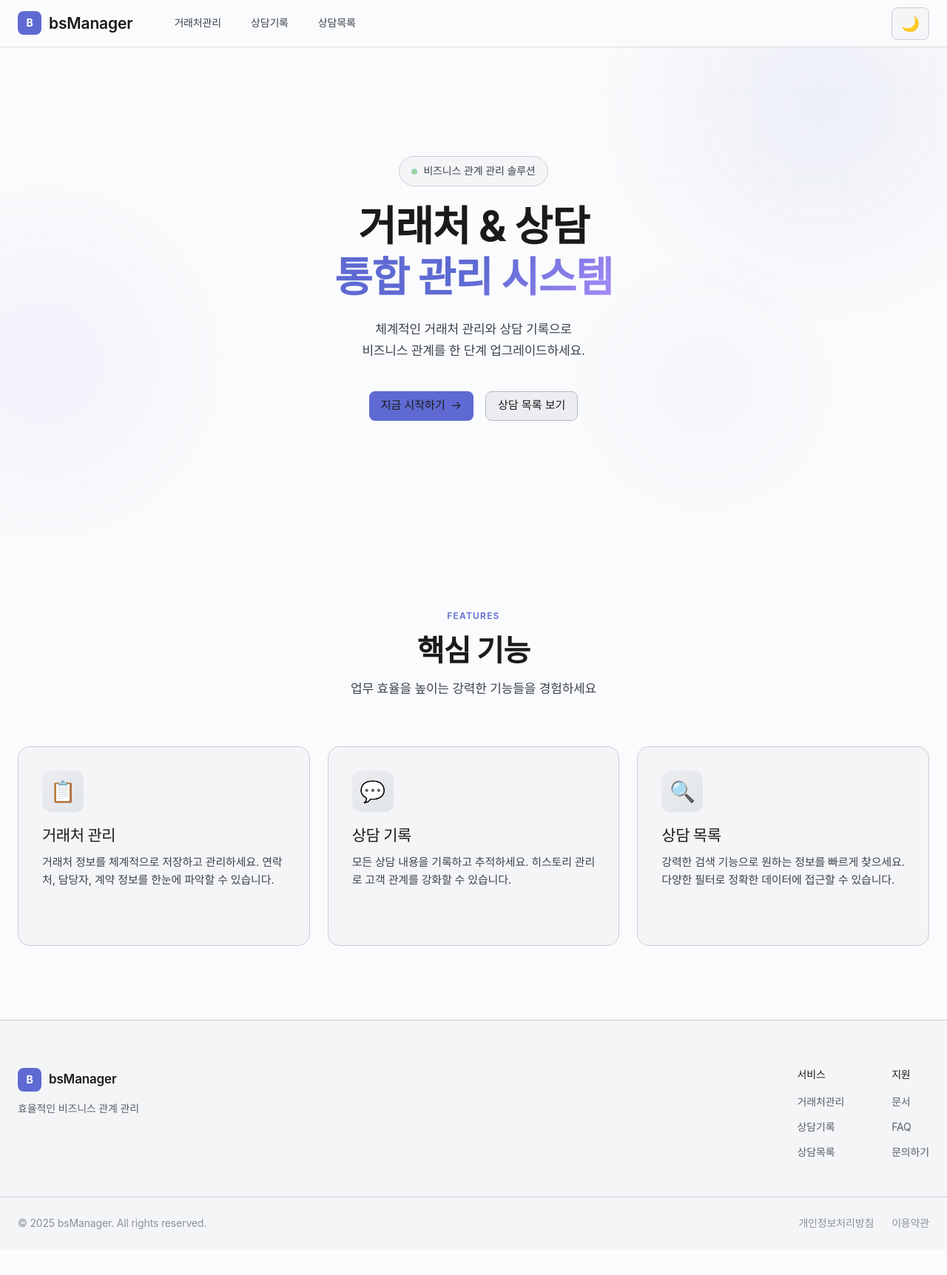
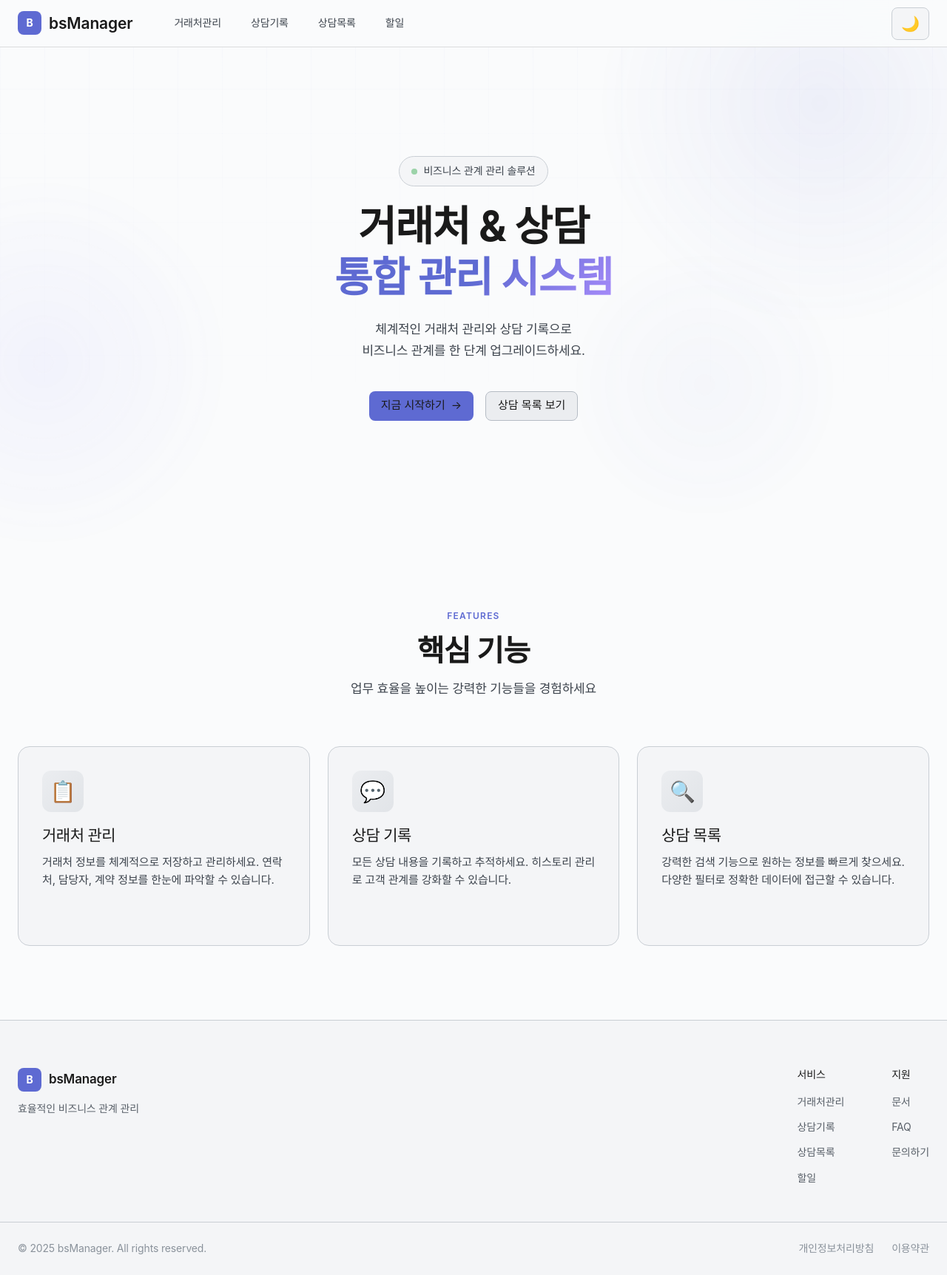
Before and after one commit to hyunia69/bsManager, a React (Vite) app: page / in a window 1280 px wide. Shown: the whole page at 74% size. Before the commit the page ends 1689 px from the top, so only its background shows below. Built offline with nearby package versions, Linux system fonts and the light colour scheme; no server answers.

Commit message:
랜딩페이지에 할일 추가

```diff
--- a/src/pages/Landing/Landing.jsx
+++ b/src/pages/Landing/Landing.jsx
@@ -29,6 +29,7 @@ export const Landing = () => {
             <Link to="/clients" className={styles.navLink}>거래처관리</Link>
             <Link to="/consultation/new" className={styles.navLink}>상담기록</Link>
             <Link to="/consultations" className={styles.navLink}>상담목록</Link>
+            <Link to="/todos" className={styles.navLink}>할일</Link>
           </div>
         </nav>
         <ThemeToggle />
@@ -143,6 +144,7 @@ export const Landing = () => {
               <Link to="/clients" className={styles.footerLink}>거래처관리</Link>
               <Link to="/consultation/new" className={styles.footerLink}>상담기록</Link>
               <Link to="/consultations" className={styles.footerLink}>상담목록</Link>
+              <Link to="/todos" className={styles.footerLink}>할일</Link>
             </div>
             <div className={styles.footerLinkGroup}>
               <h4 className={styles.footerLinkTitle}>지원</h4>
```
